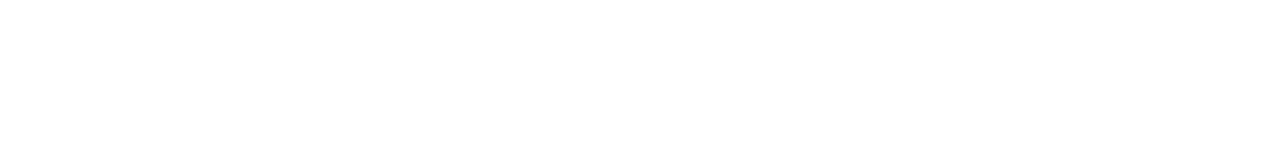
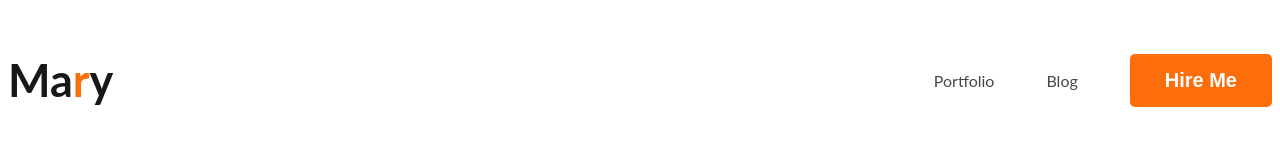
Before and after one commit to jabadhossain/web-developer-portfolio, a plain HTML site: page index.html in a window 1280 px wide. Drawn offline with Linux system fonts and the light colour scheme.

Commit message:
nav section added

```diff
--- a/index.html
+++ b/index.html
@@ -5,12 +5,22 @@
     <meta charset="UTF-8">
     <meta name="viewport" content="width=device-width, initial-scale=1.0">
     <title>Web Developer Portfolio</title>
+    <link rel="preconnect" href="https://fonts.googleapis.com">
+    <link rel="preconnect" href="https://fonts.gstatic.com" crossorigin>
+    <link href="https://fonts.googleapis.com/css2?family=Open+Sans:ital,wght@0,800;1,800&display=swap" rel="stylesheet">
     <link rel="stylesheet" href="style.css">
 </head>
 
 <body>
     <header>
-
+        <nav>
+            <h3 class="nav-title">Ma<span class="text-primary">r</span>y</h3>
+            <ul>
+                <li><a href="">Portfolio</a></li>
+                <li><a href="">Blog</a></li>
+                <li><button class="btn-primary">Hire Me</button></li>
+            </ul>
+        </nav>
     </header>
     <main>
 
--- a/style.css
+++ b/style.css
@@ -1,3 +1,49 @@
-h1 {
-    color: brown;
+/* Common Shared Style */
+body {
+    font-family: "Open Sans", sans-serif;
+    font-family: "Lato", sans-serif;
+
 }
+
+/* nav related styles */
+nav {
+    display: flex;
+    justify-content: space-between;
+    align-items: center;
+}
+
+.nav-title {
+    color: #181818;
+    font-size: 45px;
+    font-weight: 800px;
+}
+
+.text-primary {
+    color: #FD6E0A;
+}
+
+.btn-primary {
+    background: #fd6e0a;
+    border-radius: 5px;
+    border: 0;
+    color: white;
+    font-size: 20px;
+    font-weight: 700;
+    padding: 15px 35px;
+}
+
+nav>ul {
+    display: flex;
+    align-items: center;
+
+}
+
+nav li {
+    list-style: none;
+    margin-left: 52px;
+}
+
+nav a {
+    text-decoration: none;
+    color: #474747;
+}
```
